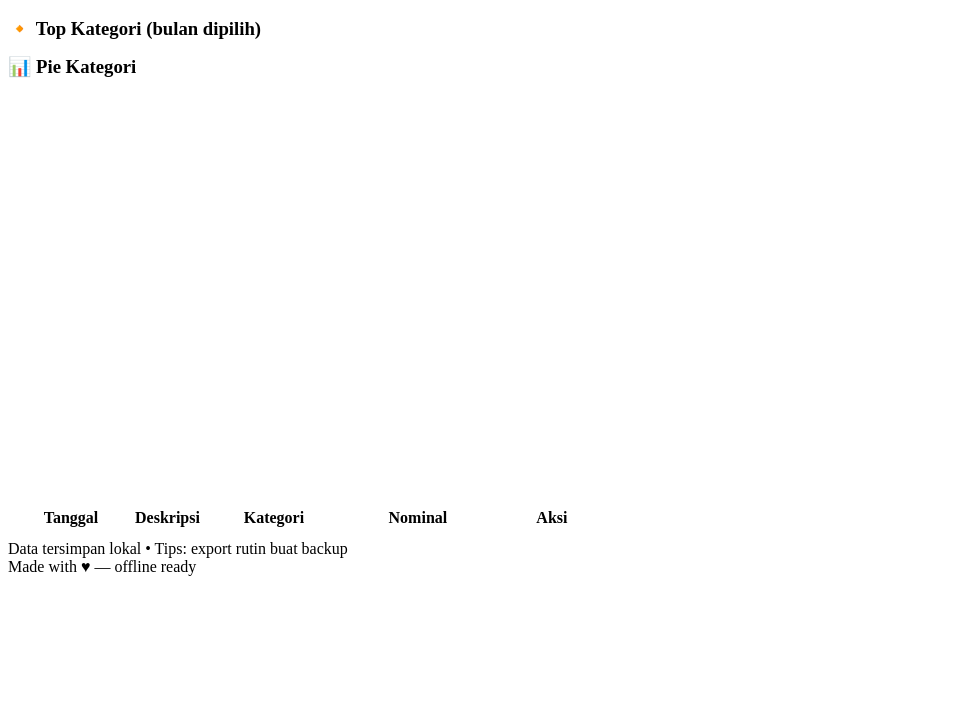
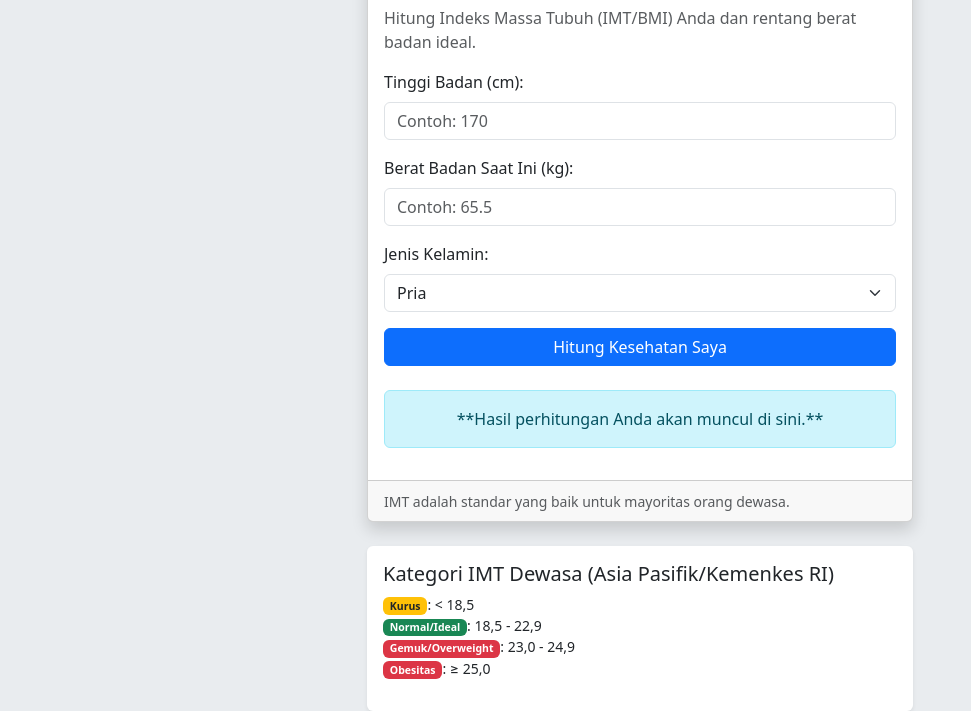
Before and after one commit to Sall62-bit/Timeless, a plain HTML site: page index.html in a window 1280 px wide. Shown: the part 114-825 px from the top of the page, without its empty margins (0-971 px from the left). Before the commit the page ends 800 px from the top, so only its background shows below. Drawn offline with nearby package versions, Linux system fonts and the light colour scheme.

Commit message:
Refactor index.html structure and styles

```diff
--- a/index.html
+++ b/index.html
@@ -1,47 +1,165 @@
+<!DOCTYPE html>
 <html lang="id">
-</section>
+<head>
+    <meta charset="UTF-8">
+    <meta name="viewport" content="width=device-width, initial-scale=1.0">
+    <title>Kalkulator IMT & Berat Badan Ideal</title>
+    <link href="https://cdn.jsdelivr.net/npm/bootstrap@5.3.3/dist/css/bootstrap.min.css" rel="stylesheet" integrity="sha384-QWTKZyjpPEjISv5WaRU9OFeRpok6YctnYmDr5pNlyT2bRjXh0JMhjY6hW+ALEwIH" crossorigin="anonymous">
 
+    <style>
+        body {
+            background-color: #e9ecef;
+            padding-top: 50px;
+        }
+        .card-header {
+            background-color: #007bff;
+            color: white;
+            font-size: 1.5rem;
+        }
+        .result-box {
+            padding: 15px;
+            margin-top: 20px;
+            border-radius: 5px;
+            border-left: 5px solid;
+        }
+        .kategori-kurus { border-color: #ffc107 !important; background-color: #fff3cd; }
+        .kategori-normal { border-color: #198754 !important; background-color: #d1e7dd; }
+        .kategori-gemuk { border-color: #fd7e14 !important; background-color: #ffe5cc; }
+        .kategori-obesitas { border-color: #dc3545 !important; background-color: #f8d7da; }
+    </style>
+</head>
+<body>
 
-<section class="card">
-<div class="wrap">
-<div class="stat"><div class="muted">Total Bulan Ini</div><b id="sumMonth" class="amount">Rp 0</b></div>
-<div class="stat"><div class="muted">Pengeluaran Harian Rata-rata</div><b id="avgDay" class="amount">Rp 0</b></div>
-<div class="stat"><div class="muted">Transaksi</div><b id="countTx">0</b></div>
-</div>
-<div class="wrap" style="align-items:flex-start">
-<div>
-<h3 style="margin:16px 0 8px">🔸 Top Kategori (bulan dipilih)</h3>
-<ul id="topCat" class="muted" style="margin:0; padding-left:18px"></ul>
-</div>
-<div>
-<h3 style="margin:16px 0 8px">📊 Pie Kategori</h3>
-<canvas id="pie" width="420" height="420" aria-label="Pie chart kategori"></canvas>
-</div>
-</div>
-</section>
+<div class="container">
+    <div class="row justify-content-center">
+        <div class="col-lg-6 col-md-8">
+            <div class="card shadow">
+                <div class="card-header text-center">
+                    <i class="bi bi-calculator"></i> ⚖️ Kalkulator IMT & Berat Badan Ideal
+                </div>
+                <div class="card-body">
+                    <p class="text-muted">Hitung Indeks Massa Tubuh (IMT/BMI) Anda dan rentang berat badan ideal.</p>
 
+                    <div class="mb-3">
+                        <label for="tinggi" class="form-label">Tinggi Badan (cm):</label>
+                        <input type="number" class="form-control" id="tinggi" min="10" placeholder="Contoh: 170" required>
+                    </div>
 
-<section class="card">
-<table id="table">
-<thead>
-<tr>
-<th style="width:120px">Tanggal</th>
-<th>Deskripsi</th>
-<th style="width:140px">Kategori</th>
-<th style="width:140px">Nominal</th>
-<th style="width:120px">Aksi</th>
-</tr>
-</thead>
-<tbody></tbody>
-</table>
-<div class="footer" style="margin-top:10px">
-<div class="muted">Data tersimpan lokal • <span class="danger-link" id="backupHint">Tips: export rutin buat backup</span></div>
-<div class="muted">Made with ♥ — offline ready</div>
-</div>
-</section>
+                    <div class="mb-3">
+                        <label for="berat" class="form-label">Berat Badan Saat Ini (kg):</label>
+                        <input type="number" class="form-control" id="berat" min="1" step="0.1" placeholder="Contoh: 65.5" required>
+                    </div>
+
+                    <div class="mb-3">
+                        <label for="jenisKelamin" class="form-label">Jenis Kelamin:</label>
+                        <select class="form-select" id="jenisKelamin">
+                            <option value="pria">Pria</option>
+                            <option value="wanita">Wanita</option>
+                        </select>
+                    </div>
+
+                    <button type="button" class="btn btn-primary w-100" onclick="hitungKesehatan()">
+                        Hitung Kesehatan Saya
+                    </button>
+
+                    <div id="hasil" class="mt-4">
+                        <div class="alert alert-info text-center">
+                            **Hasil perhitungan Anda akan muncul di sini.**
+                        </div>
+                    </div>
+
+                </div>
+                <div class="card-footer text-muted">
+                    <small>IMT adalah standar yang baik untuk mayoritas orang dewasa.</small>
+                </div>
+            </div>
+
+            <div class="mt-4 p-3 bg-white rounded shadow-sm">
+                <h5>Kategori IMT Dewasa (Asia Pasifik/Kemenkes RI)</h5>
+                <ul class="list-unstyled small">
+                    <li><span class="badge bg-warning text-dark">Kurus</span>: < 18,5</li>
+                    <li><span class="badge bg-success">Normal/Ideal</span>: 18,5 - 22,9</li>
+                    <li><span class="badge bg-danger">Gemuk/Overweight</span>: 23,0 - 24,9</li>
+                    <li><span class="badge bg-danger">Obesitas</span>: ≥ 25,0</li>
+                </ul>
+            </div>
+        </div>
+    </div>
 </div>
 
+<script src="https://cdn.jsdelivr.net/npm/bootstrap@5.3.3/dist/js/bootstrap.bundle.min.js" integrity="sha384-YvpcrYf0tY3lHB60NNkmXc5s9fDVZLESaAA55NDzOxhy9GkcIdslK1eN7N6jIeHz" crossorigin="anonymous"></script>
 
-<script src="script.js"></script>
+<script>
+    function hitungKesehatan() {
+        // Ambil nilai dari input
+        const tinggiCm = parseFloat(document.getElementById('tinggi').value);
+        const beratKg = parseFloat(document.getElementById('berat').value);
+        const jenisKelamin = document.getElementById('jenisKelamin').value;
+        const hasilDiv = document.getElementById('hasil');
+
+        // Validasi input
+        if (isNaN(tinggiCm) || isNaN(beratKg) || tinggiCm <= 0 || beratKg <= 0) {
+            hasilDiv.innerHTML = '<div class="alert alert-danger">🚨 **Mohon masukkan data Tinggi Badan dan Berat Badan yang valid!**</div>';
+            return;
+        }
+
+        const tinggiM = tinggiCm / 100;
+
+        // 1. Hitung IMT (BMI)
+        const imt = beratKg / (tinggiM * tinggiM);
+        const imtBulat = imt.toFixed(2);
+
+        // 2. Kategori IMT
+        let kategori = '';
+        let kelasTambahan = '';
+
+        if (imt < 18.5) {
+            kategori = 'Kurus';
+            kelasTambahan = 'kategori-kurus';
+        } else if (imt >= 18.5 && imt <= 22.9) {
+            kategori = 'Normal (Ideal)';
+            kelasTambahan = 'kategori-normal';
+        } else if (imt >= 23.0 && imt <= 24.9) {
+            kategori = 'Kelebihan Berat Badan (Overweight)';
+            kelasTambahan = 'kategori-gemuk';
+        } else { // imt >= 25.0
+            kategori = 'Obesitas';
+            kelasTambahan = 'kategori-obesitas';
+        }
+
+        // 3. Hitung Berat Badan Ideal (BBI) menggunakan Rumus Broca yang disederhanakan
+        // Pria: (Tinggi - 100) - 10% dari (Tinggi - 100)
+        // Wanita: (Tinggi - 100) - 15% dari (Tinggi - 100)
+        let bbi;
+        const kelebihan = tinggiCm - 100;
+
+        if (jenisKelamin === 'pria') {
+            bbi = kelebihan - (0.10 * kelebihan);
+        } else { // wanita
+            bbi = kelebihan - (0.15 * kelebihan);
+        }
+
+        // BB Ideal IMT (18.5 - 22.9)
+        const bbIdealMinIMT = (18.5 * tinggiM * tinggiM).toFixed(1);
+        const bbIdealMaxIMT = (22.9 * tinggiM * tinggiM).toFixed(1);
+
+        // 4. Hasil
+        hasilDiv.innerHTML = `
+            <div class="result-box ${kelasTambahan}">
+                <h4>Hasil Analisis Berat Badan:</h4>
+                <p><strong>Nilai IMT (BMI) Anda:</strong> <span class="badge bg-primary fs-5">${imtBulat}</span></p>
+                <p><strong>Kategori Berat Badan:</strong> <span class="badge bg-secondary fs-6">${kategori}</span></p>
+                <hr>
+
+                <h5>🎯 Berat Badan Ideal Anda:</h5>
+                <p>Berdasarkan Rumus IMT (18.5 - 22.9): **${bbIdealMinIMT} kg** hingga **${bbIdealMaxIMT} kg**</p>
+                <p>Berdasarkan Rumus Broca (sederhana): Sekitar **${bbi.toFixed(1)} kg**</p>
+
+                ${kategori !== 'Normal (Ideal)' ? `<div class="alert alert-warning mt-3">**Saran:** Jaga berat badan Anda berada di rentang ideal (${bbIdealMinIMT} - ${bbIdealMaxIMT} kg) untuk kesehatan optimal.</div>` : ''}
+            </div>
+        `;
+    }
+</script>
+
 </body>
 </html>
```
